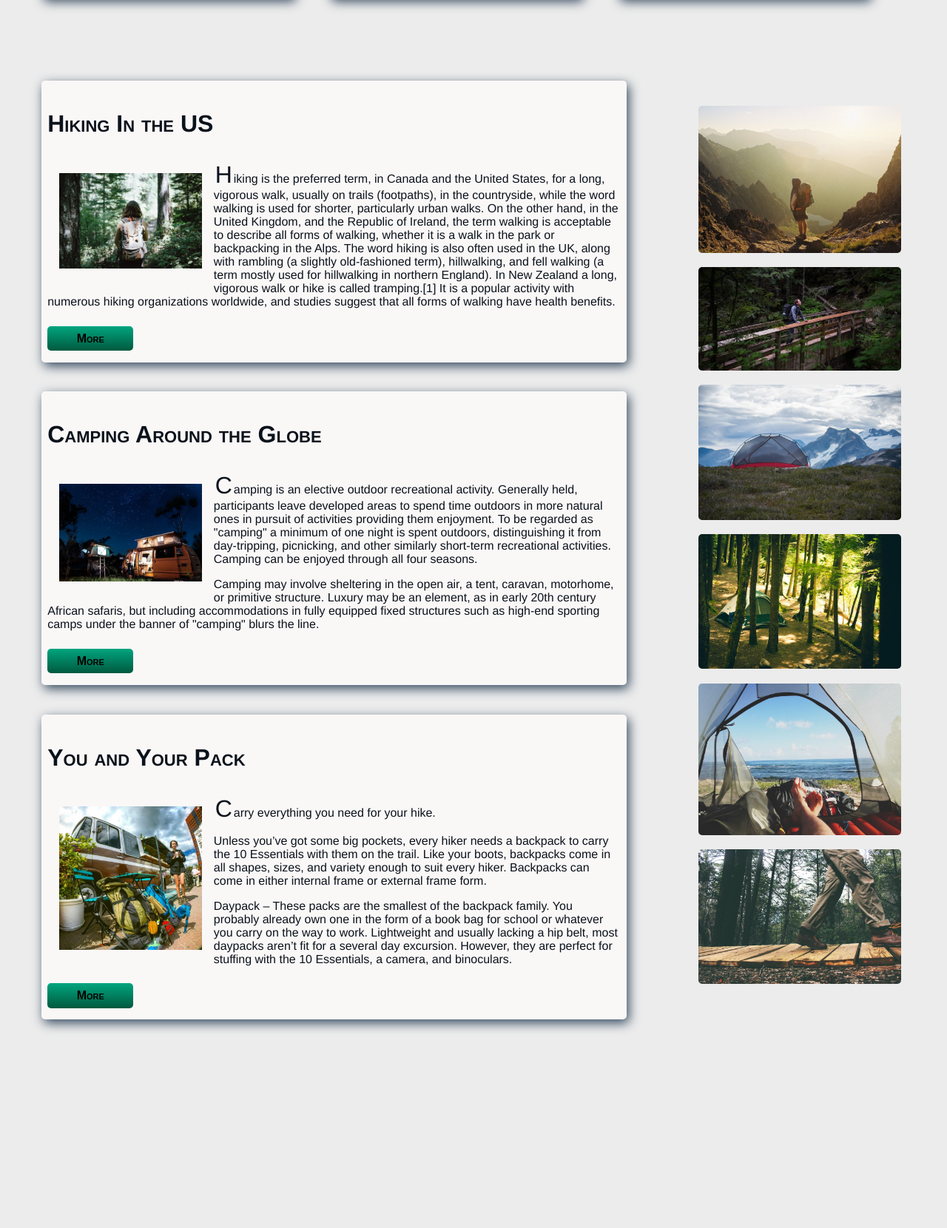
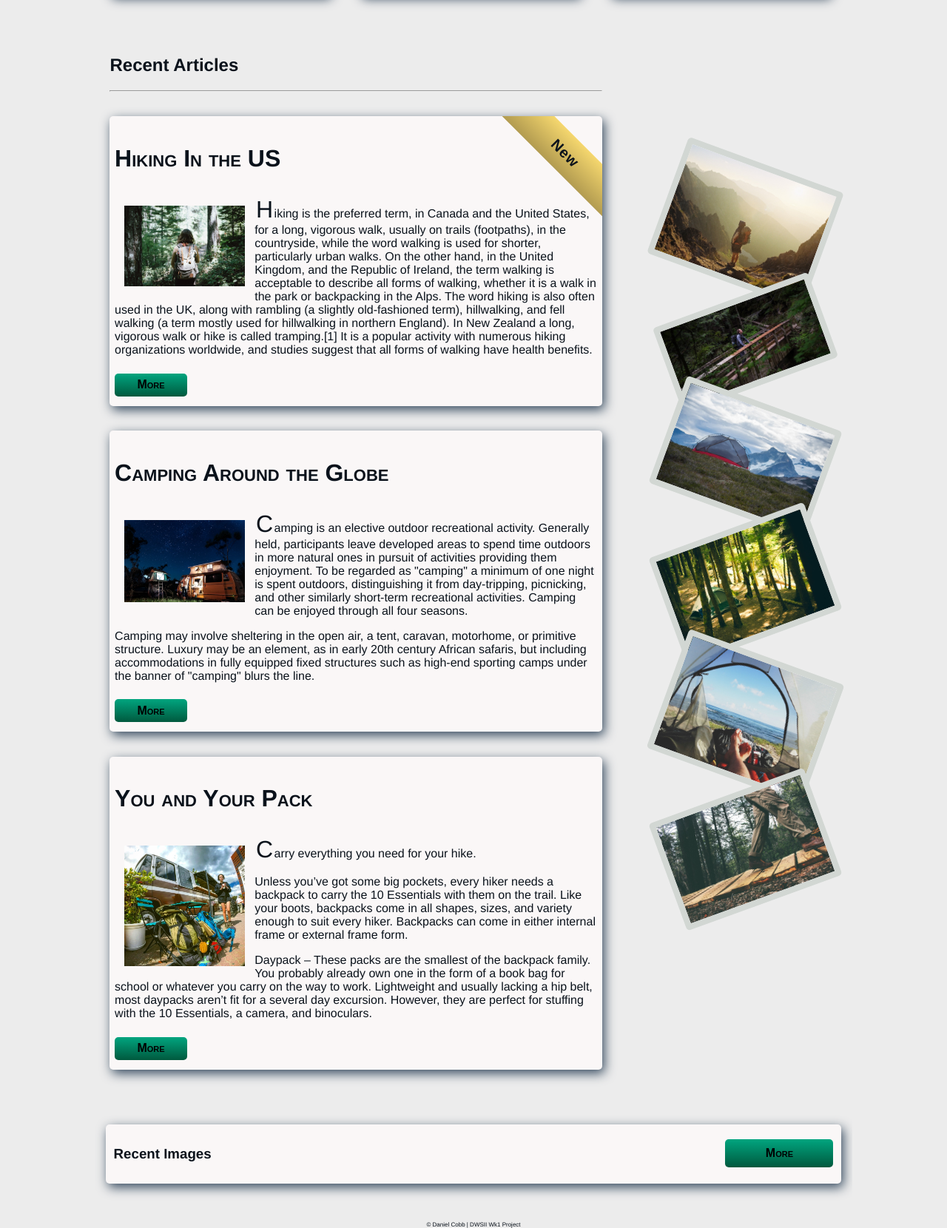
Before and after one commit to DPCobb/Wk1_cobb_daniel, a plain HTML site: page index.html in a window 1280 px wide. Shown: the part 884-2544 px from the top of the page at 74% size. Before the commit the page ends 2355 px from the top, so only its background shows below. Drawn offline with nearby package versions, Linux system fonts and the light colour scheme.

Commit message:
photogal
added photo gallery, edited aside

```diff
--- a/css/main.css
+++ b/css/main.css
@@ -54,11 +54,12 @@ div > h1{
 /* Content Styles */
 
 .content-wrapper{
-    width:95%;
+    width:80%;
     margin: 0 auto;
+    overflow:auto;
 }
 .tile{
-    width:28%;
+    width:29%;
     height:250px;
     margin:2%;
     float:left;
@@ -79,6 +80,11 @@ h2 + .fa{
     display:block;
 }
 
+section{
+    position:relative;
+    overflow:hidden;
+}
+
 section > h2{
     margin:5%;
 }
@@ -89,11 +95,22 @@ article{
     padding:2%;
 }
 
-
 article section > h3{
     text-align:left;
     font-size:2em;
     font-variant:small-caps;
+}
+
+#hiking, #camping, #gear, #gallery{
+    box-shadow: 3px 5px 15px 0 #34495E;
+    padding:1%;
+    background:#FAF7F7;
+    border-radius:5px;
+    margin:5% auto;
+}
+
+#hike-more, #camp-more, #gear-more{
+    display:none;
 }
 
 #hiking div + p::first-letter, #camping div + p::first-letter, #gear div + p::first-letter{
@@ -112,7 +129,7 @@ article section > h3{
 
 aside{
     width:25%;
-    margin:10% 0;
+    margin:20% 0;
     float:right;
 }
 
@@ -123,21 +140,18 @@ figure{
 }
 
 figure > img{
-    width:100%;
+    width:90%;
     border-radius:5px;
-    margin-bottom:5.575%
+    margin-bottom:5.575%;
+    border:8px solid #D2D7D3;
 }
 
-#hiking, #camping, #gear{
-    box-shadow: 3px 5px 15px 0 #34495E;
-    padding:1%;
-    background:#FAF7F7;
-    border-radius:5px;
-    margin:5% auto;
+aside > figure:nth-child(odd) img{
+    transform:rotate(20deg);
 }
 
-#hike-more, #camp-more, #gear-more{
-    display:none;
+aside > figure:nth-child(even) img{
+    transform:rotate(-20deg);
 }
 
 input[type="button"]{
@@ -149,16 +163,62 @@ input[type="button"]{
     border-radius:5px;
     font-weight:bold;
     font-variant:small-caps;
-    background: #01a57f; /* Old browsers */
-    background: -moz-linear-gradient(top, #01a57f 0%, #00593e 100%); /* FF3.6-15 */
-    background: -webkit-linear-gradient(top, #01a57f 0%,#00593e 100%); /* Chrome10-25,Safari5.1-6 */
-    background: linear-gradient(to bottom, #01a57f 0%,#00593e 100%); /* W3C, IE10+, FF16+, Chrome26+, Opera12+, Safari7+ */
-    filter: progid:DXImageTransform.Microsoft.gradient( startColorstr='#01a57f', endColorstr='#00593e',GradientType=0 ); /* IE6-9 */
-    copy
+    background: linear-gradient(to bottom, #01a57f 0%,#00593e 100%);
 
 }
-input[type="button"]:focus{
+input[type=button]:focus{
     outline: none;
 }
 
+.tag{
+    width: 200px;
+    position: absolute;
+    top: 25px;
+    right: -50px;
+    left: auto;
+    text-align: center;
+    line-height: 50px;
+    letter-spacing: 1px;
+    font-weight: bold;
+    font-size:1.25em;
+    background: linear-gradient(to bottom, #f5d76e 0%,#b29b50 100%);
+    transform: rotate(45deg);
+    display:none;
+}
+article > section:first-of-type > .tag{
+    display:inline-block;
+}
+
+#gallery{
+    width:95%;
+    margin:0 auto 5% auto;
+    clear:both;
+}
+
+#gallery > div{
+    columns:2;
+    column-gap:20px;
+    -webkit-columns:2;
+    -webkit-column-gap:20px;
+    clear:both;
+    display:none;
+}
+
+#gallery > div > img{
+    width:100%;
+}
+
+#gallery h3{
+    display:inline-block;
+}
+
+#gallery input[type="button"]{
+    float:right;
+}
 /* Footer Styles */
+footer{
+    width:100%;
+    position:relative;
+    text-align: center;
+    font-size:.5em;
+}
--- a/index.html
+++ b/index.html
@@ -24,7 +24,6 @@
                 <li><a href="#hiking">Hiking</a></li>
                 <li><a href="#camping">Camping</a></li>
                 <li><a href="#gear">Gear</a></li>
-                <li><a href="#">Tips</a></li>
                 <li><a href="#">Gallery</a></li>
             </ul>
         </nav>
@@ -46,7 +45,10 @@
             <a href="http://www.backpacker.com/news-and-events/news/trail-news/10-cool-trail-facts-from-the-american-hiking-society/" title="source">Source</a>
         </section>
         <article>
+            <h2>Recent Articles</h2>
+            <hr>
             <section id="hiking">
+                <div class="tag"> New </div>
                 <h3>Hiking In the US</h3>
                 <div class="img-wrap">
                     <img src="images/hiking.jpg" alt="Image of hiker" title="Image of Hiker">
@@ -61,6 +63,7 @@
                 <input type="button" value="More" id="hike-toggle"/>
             </section>
             <section id="camping">
+                <div class="tag"> New </div>
                 <h3>Camping Around the Globe</h3>
                 <div class="img-wrap">
                     <img src="images/camping.jpg" alt="Image of campers" title="Image of campers">
@@ -76,6 +79,7 @@
                 <input type="button" value="More" id="camp-toggle"/>
             </section>
             <section id="gear">
+                <div class="tag"> New </div>
                 <h3>You and Your Pack</h3>
                 <div class="img-wrap">
                     <img src="images/pack.jpg" alt="Image of packs" title="Image of packs">
@@ -114,7 +118,22 @@
                 <img src="images/walking.jpg" alt="Image of hiker" title="Image of Hiker"/>
             </figure>
         </aside>
+        <div id="gallery">
+            <h3>Recent Images</h3>
+            <input type="button" value="More" id="gal-toggle"/>
+            <div id="gal-wrap">
+                <img src="images/hiker.jpg" alt="Image of hiker" title="Image of Hiker"/>
+                <img src="images/hiker2.jpg" alt="Image of hiker" title="Image of Hiker"/>
+                <img src="images/tent.jpeg" alt="Image of hiker" title="Image of Hiker"/>
+                <img src="images/tent2.jpg" alt="Image of hiker" title="Image of Hiker"/>
+                <img src="images/tent3.jpg" alt="Image of hiker" title="Image of Hiker"/>
+                <img src="images/walking.jpg" alt="Image of hiker" title="Image of Hiker"/>
+            </div>
+        </div>
     </div>
     <script src="scripts/script.js"></script>
+    <footer>
+        &copy; Daniel Cobb | DWSII Wk1 Project
+    </footer>
 </body>
 </html>
--- a/scripts/script.js
+++ b/scripts/script.js
@@ -11,6 +11,10 @@ $(document).ready(function(){
         $("#gear-more").slideToggle();
         checkVal("#gear-toggle");
     });
+    $("#gal-toggle").click(function(){
+        $("#gal-wrap").slideToggle();
+        checkVal("#gal-toggle");
+    });
     function checkVal(id){
         if($(id).val() == "More"){
             $(id).val("Less");
```
